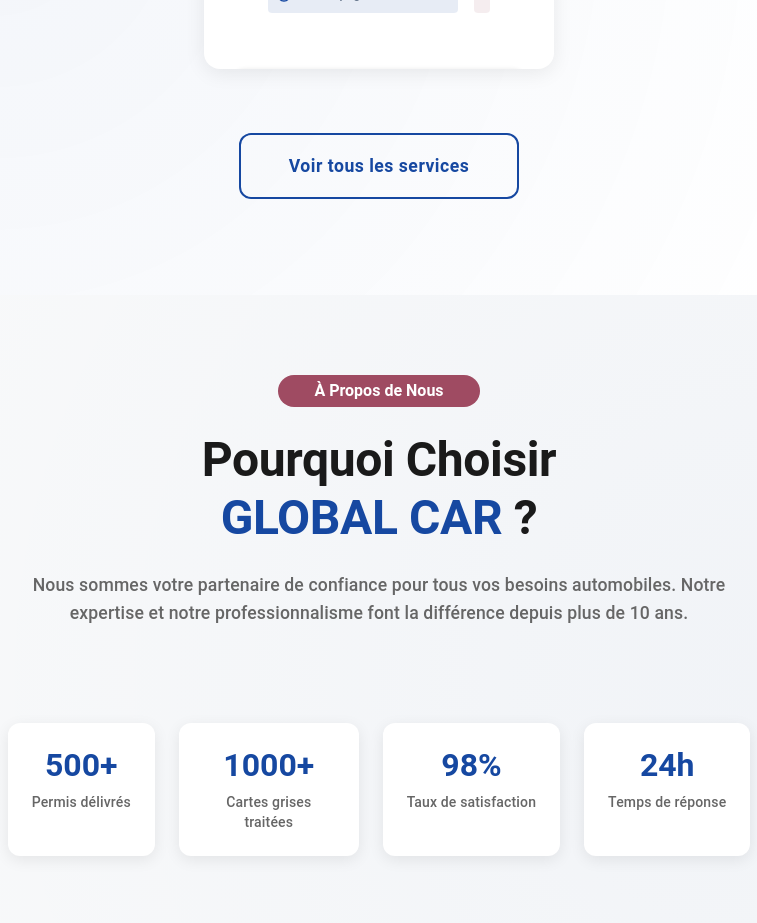
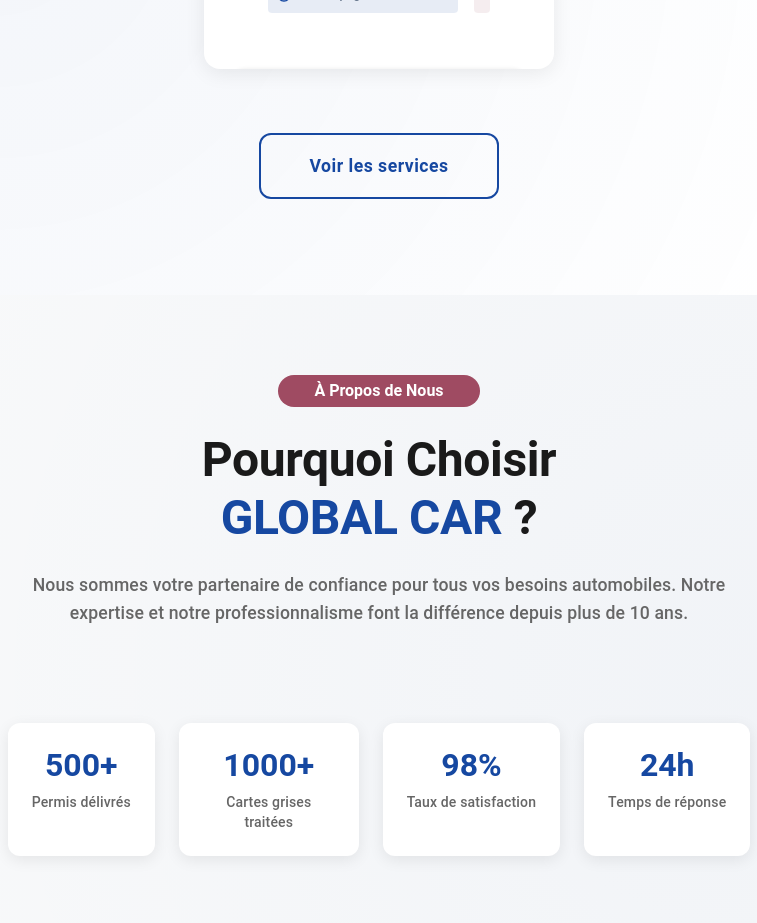
Before and after one commit to lydie2025/site-permis, a React (Vite) app in the folder site_permis/: page / in a window 1280 px wide. Shown: the part 2460-3383 px from the top of the page, without its empty margins (261-1018 px from the left). Built offline with nearby package versions, Linux system fonts and the light colour scheme.

Commit message:
mes modifs

```diff
--- a/site_permis/src/components/services-section/ServicesSection.jsx
+++ b/site_permis/src/components/services-section/ServicesSection.jsx
@@ -405,7 +405,7 @@
               transition: 'all 0.3s cubic-bezier(0.4, 0, 0.2, 1)'
             }}
           >
-            Voir tous les services
+            Voir les services
           </Button>
         </Box>
       </Container>
```
